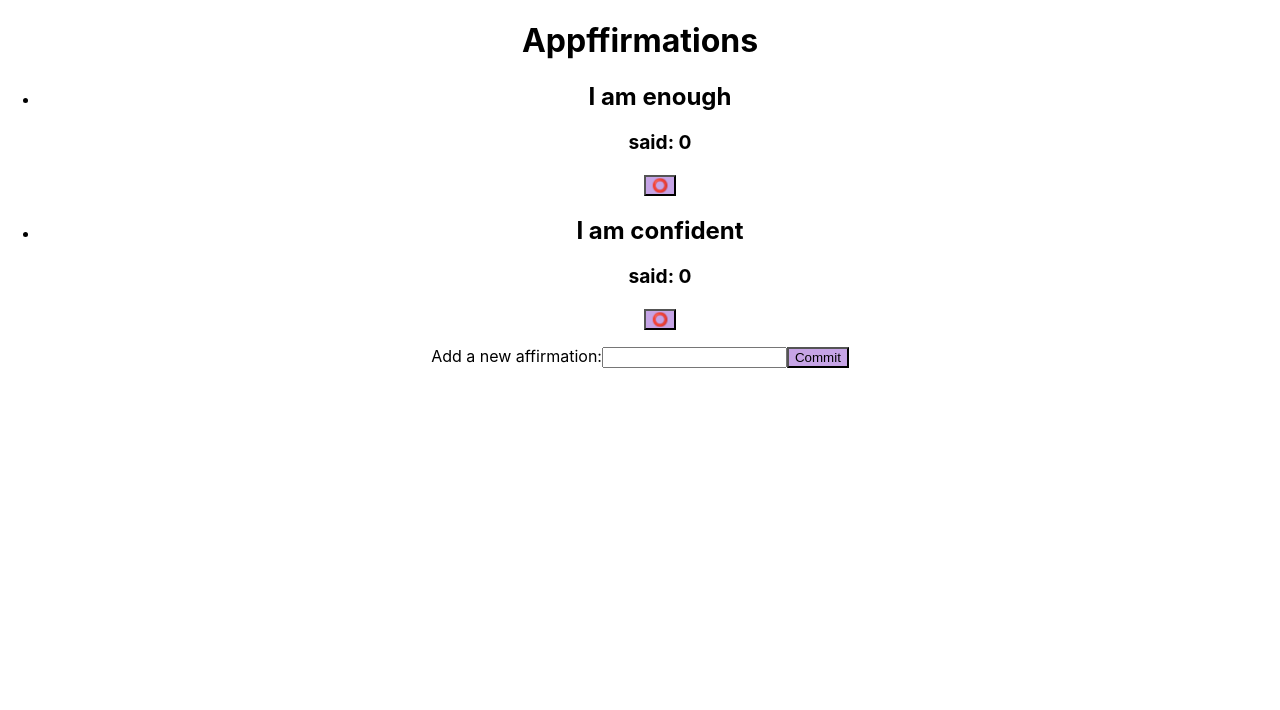
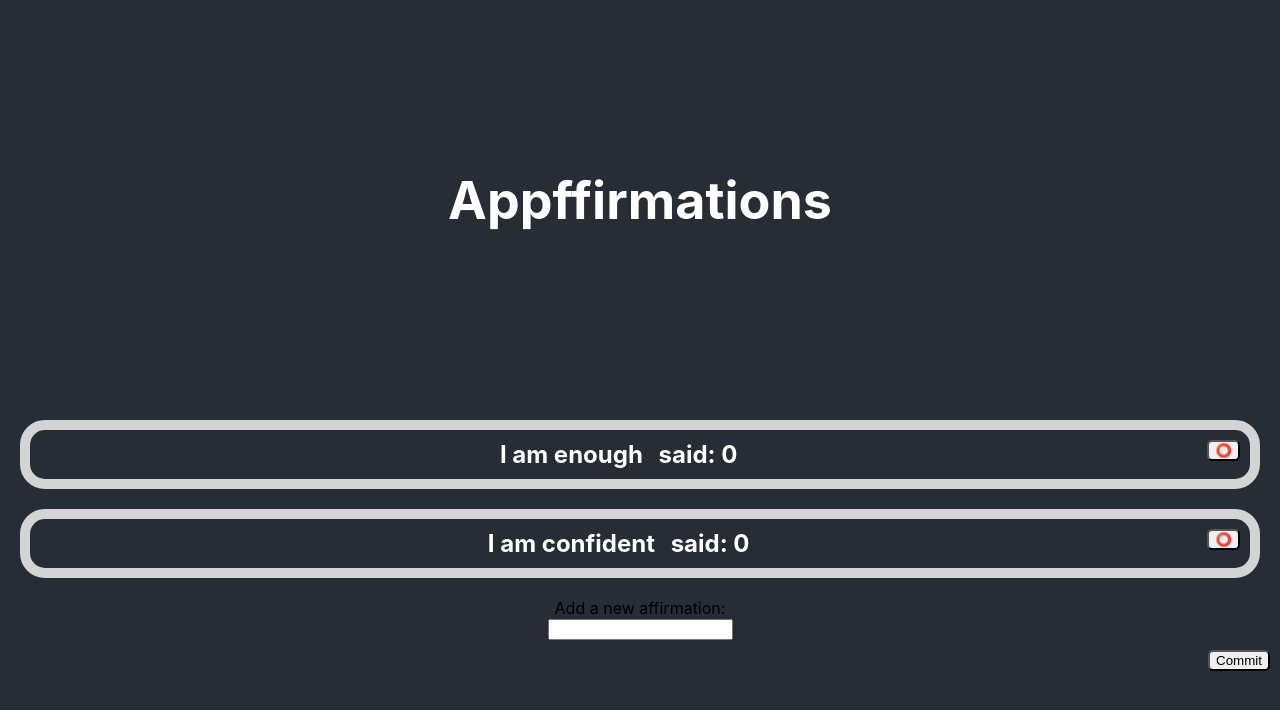
Before and after one commit to MrMcSnail/appffirmations, a React (Create React App) app: page / in a window 1280 px wide. Shown: the top 710 px of the page. Built offline with nearby package versions, Linux system fonts and the light colour scheme.

Commit message:
added fucntionaility for adding new affirmation and making a count

```diff
--- a/public/index.html
+++ b/public/index.html
@@ -28,7 +28,10 @@
   </head>
   <body>
     <noscript>You need to enable JavaScript to run this app.</noscript>
-    <div id="root"></div>
+    <div id="root">
+
+
+    </div>
     <!--
       This HTML file is a template.
       If you open it directly in the browser, you will see an empty page.
--- a/src/App.css
+++ b/src/App.css
@@ -1,6 +1,8 @@
+
 .App {
   text-align: center;
 }
+
 
 .App-logo {
   height: 40vmin;
@@ -15,18 +17,53 @@
 
 .App-header {
   background-color: #282c34;
-  min-height: 100vh;
+  min-height: 50vh;
   display: flex;
   flex-direction: column;
-  align-items: center;
+  /* align-items: center; */
   justify-content: center;
   font-size: calc(10px + 2vmin);
   color: white;
+  text-align: center;
 }
 
-.App-link {
-  color: #61dafb;
+.affirmations{
+    list-style-type : none;
+    align-items: center;
+    text-align: center;
+  margin: 0;
+  padding: 0;
 }
+
+.affirmation-card {
+margin : 20px;
+border : 10px solid rgb(212, 212, 212);
+border-radius : 25px;
+background-color: #282c34;
+color: white;
+}
+
+button {
+  position:relative;
+  border-radius: 5px;
+  float: right;
+  margin:10px;
+  margin-top: 10px;
+  }
+
+.inner-affirmation {
+  display : inline-block;
+  font-size: 1 rem;
+  margin-block-start: 10px;
+  margin-block-end: 10px;
+  margin-inline-start: 10px;
+  margin-inline-end: 10
+  px;
+}
+
+
+
+
 
 @keyframes App-logo-spin {
   from {
@@ -34,5 +71,4 @@
   }
   to {
     transform: rotate(360deg);
-  }
-}
+  }}
--- a/src/components/add-affirmation.jsx
+++ b/src/components/add-affirmation.jsx
@@ -19,14 +19,15 @@ const AddAffirmation = ({ setAffirmationList }) => {
   return (
     <form onSubmit={handleSubmit}>
       <label>
-        Add a new affirmation:
+        Add a new affirmation:  </label>
+        <br/>
         <input
           type='text'
           name='affirmation'
           value={newAffirmation}
           onChange={(event) => setNewAffirmation(event.target.value)}
         />
-      </label>
+    <br/>
       <button type='submit'>Commit</button>
     </form>
   );
--- a/src/components/affirmation-card.jsx
+++ b/src/components/affirmation-card.jsx
@@ -3,11 +3,12 @@ import incrementSaidTimes from "./increment-said-times";
 
 const AffirmationCard = ({affirmation, said, setAppffirmationList}) => {
 return(
-<li onClick={()=>{incrementSaidTimes(setAppffirmationList, affirmation)}} id={affirmation} key={affirmation}>
-<h2>
-  {affirmation}<p>said: {said} </p>
-</h2>
-<button
+<li className = "affirmation-card" onClick={()=>{incrementSaidTimes(setAppffirmationList, affirmation)}} id={affirmation} key={affirmation}>
+<h2 classname = "inner-affirmation">
+  {affirmation} </h2>
+  <h2 className ="inner-affirmation"> said: {said} </h2>
+
+  <button className="inner-affirmation"
   id={affirmation}
   onClick={() => {deleteAffirmation(setAppffirmationList, affirmation)
   }}
--- a/src/components/header.jsx
+++ b/src/components/header.jsx
@@ -1,6 +1,6 @@
 function Header() {
   return (
-    <header>
+    <header className="App-header">
       <h1>Appffirmations</h1>
     </header>
   );
--- a/src/components/increment-said-times.jsx
+++ b/src/components/increment-said-times.jsx
@@ -4,11 +4,11 @@
       return currentList.map(
         (element) => {
           if (element.affirmation === affirmation) {
-             return element.said += 1
-          } else {
+             return {affirmation: element.affirmation, said: element.said ++
+          }} else {
+return element
+          }}
 
-          }
-        }
       );
     });
 
--- a/src/index.css
+++ b/src/index.css
@@ -5,17 +5,20 @@ body {
     sans-serif;
   -webkit-font-smoothing: antialiased;
   -moz-osx-font-smoothing: grayscale;
+  background-color: #282c34;
 }
 
-code {
-  font-family: source-code-pro, Menlo, Monaco, Consolas, 'Courier New',
-    monospace;
+h2 {
+  display: inline;
+  font-size: 1.5em;
+  margin-block-start: 10px;
+  margin-block-end: 10px;
+  margin-inline-start: 10px;
+  margin-inline-end: 10
+  px;
+  font-weight: bold;
 }
 
-p {
-  font-size: 80%;
-}
-
-button {
-  background-color: rgb(198, 164, 230);
-}
+/* li {
+  text-align: center;
+} */
```
